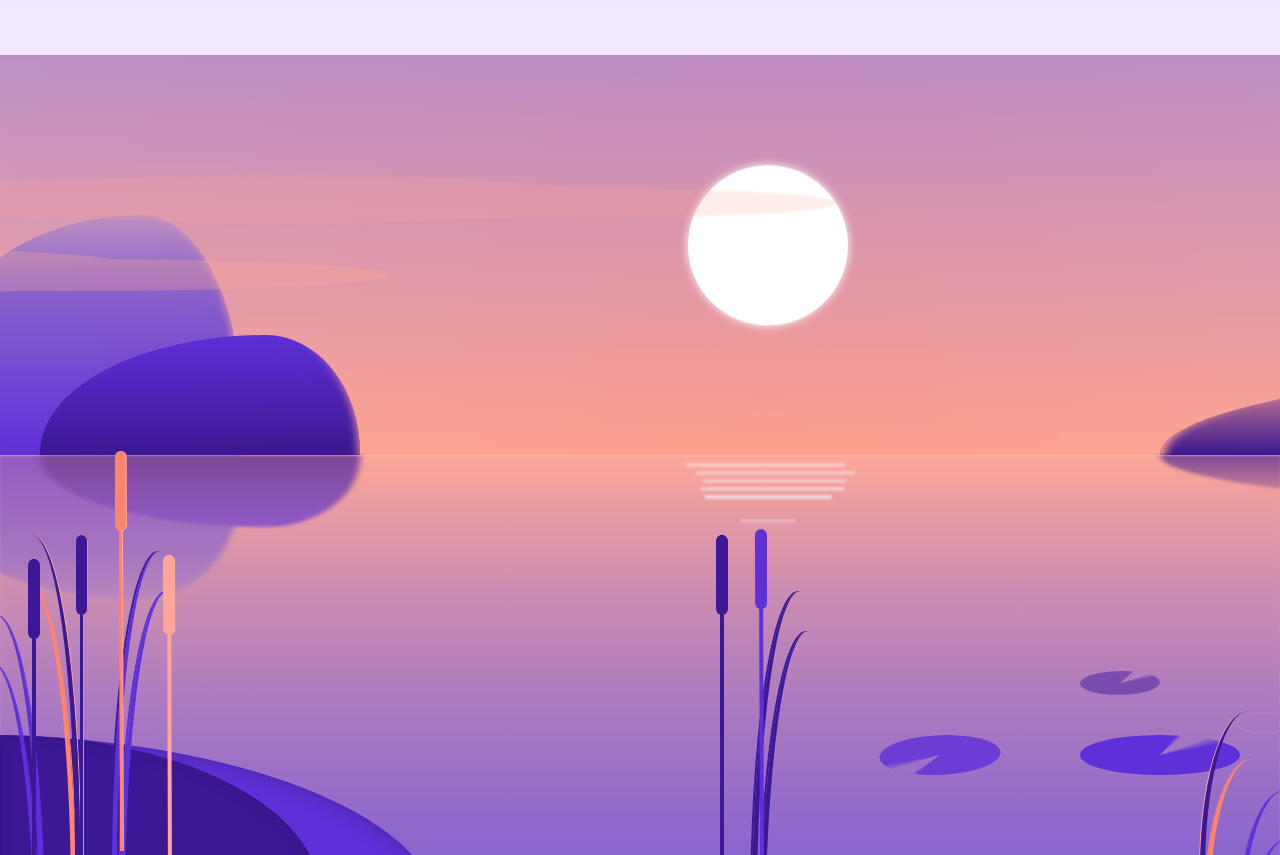
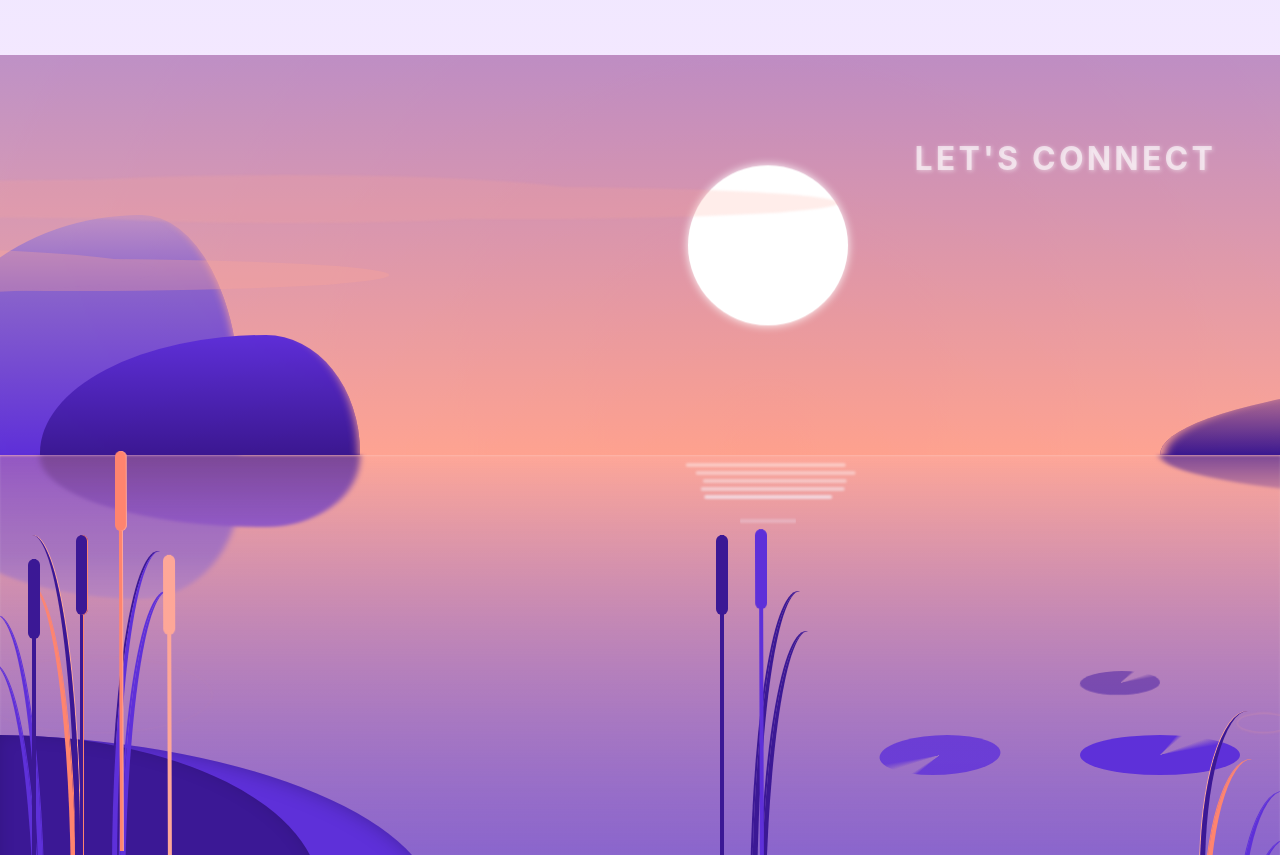
Before and after one commit to serdarsalim/serdarsalimhp, a Next.js app: page / in a window 1280 px wide. Shown: the part 4100-4955 px from the top of the page. Built offline with nearby package versions, Linux system fonts and the light colour scheme.

Commit message:
placed let's connect text on the right side

```diff
--- a/app/components/Landscape.module.css
+++ b/app/components/Landscape.module.css
@@ -30,6 +30,21 @@
   position: relative;
   z-index: 1;
   overflow: hidden;
+}
+
+.connect-header {
+  position: absolute;
+  top: 10vh;
+  right: 5vw;
+  font-size: clamp(1.5rem, 3vw, 2rem);
+  font-weight: 700;
+  color: rgba(255, 255, 255, 0.6);
+  text-transform: uppercase;
+  letter-spacing: 0.1em;
+  z-index: 2;
+  pointer-events: none;
+  mix-blend-mode: overlay;
+  text-shadow: 1px 1px 4px rgba(255, 255, 255, 0.5);
 }
 
 .mountain {
--- a/app/components/Landscape.tsx
+++ b/app/components/Landscape.tsx
@@ -12,6 +12,7 @@ export default function Landscape() {
 
   return (
     <div key={key} className={styles.landscape} onClick={handleClick}>
+      <h2 className={styles['connect-header']}>Let's Connect</h2>
       <div className={styles.mountain}></div>
       <div className={`${styles.mountain} ${styles['mountain-2']}`}></div>
       <div className={`${styles.mountain} ${styles['mountain-3']}`}></div>
```
